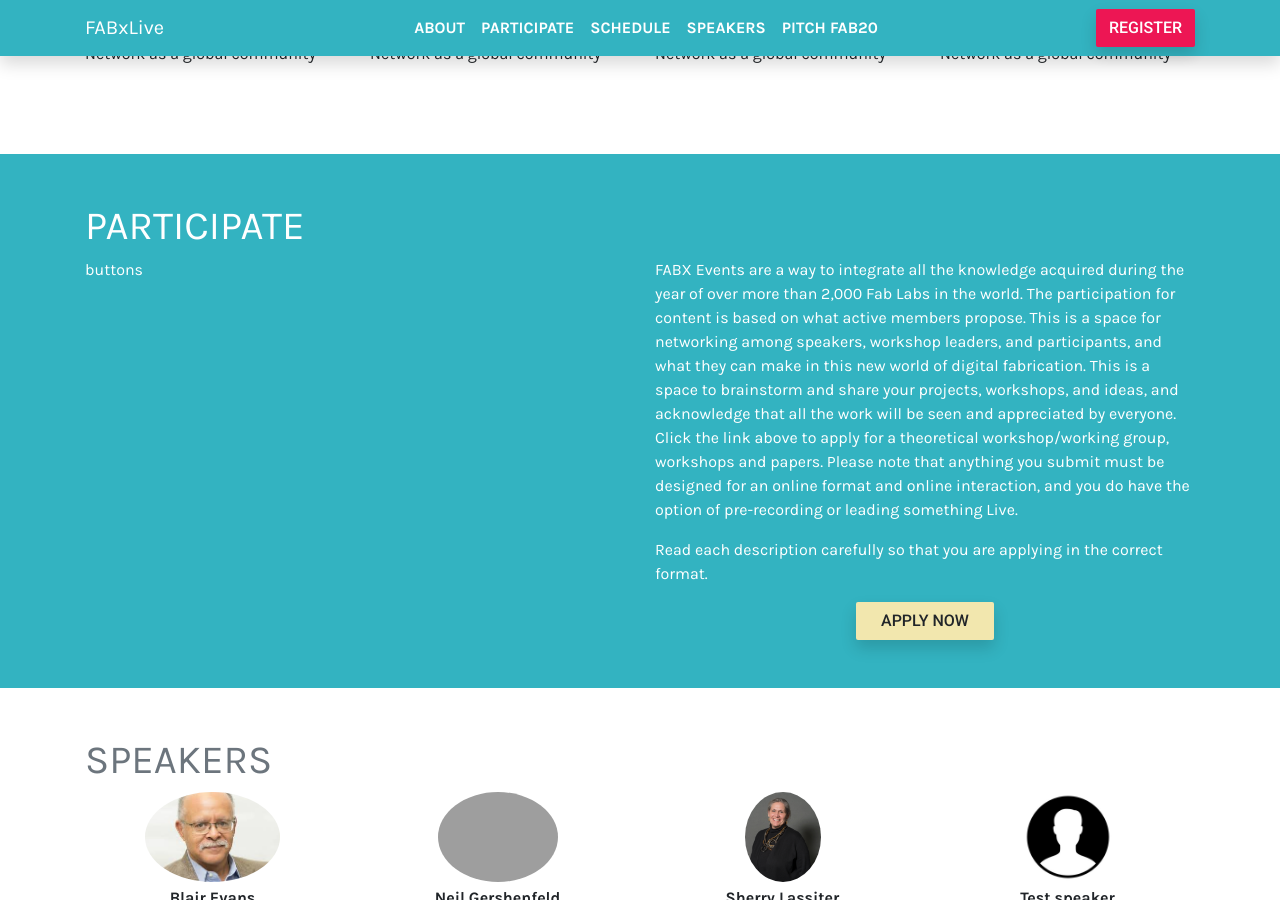
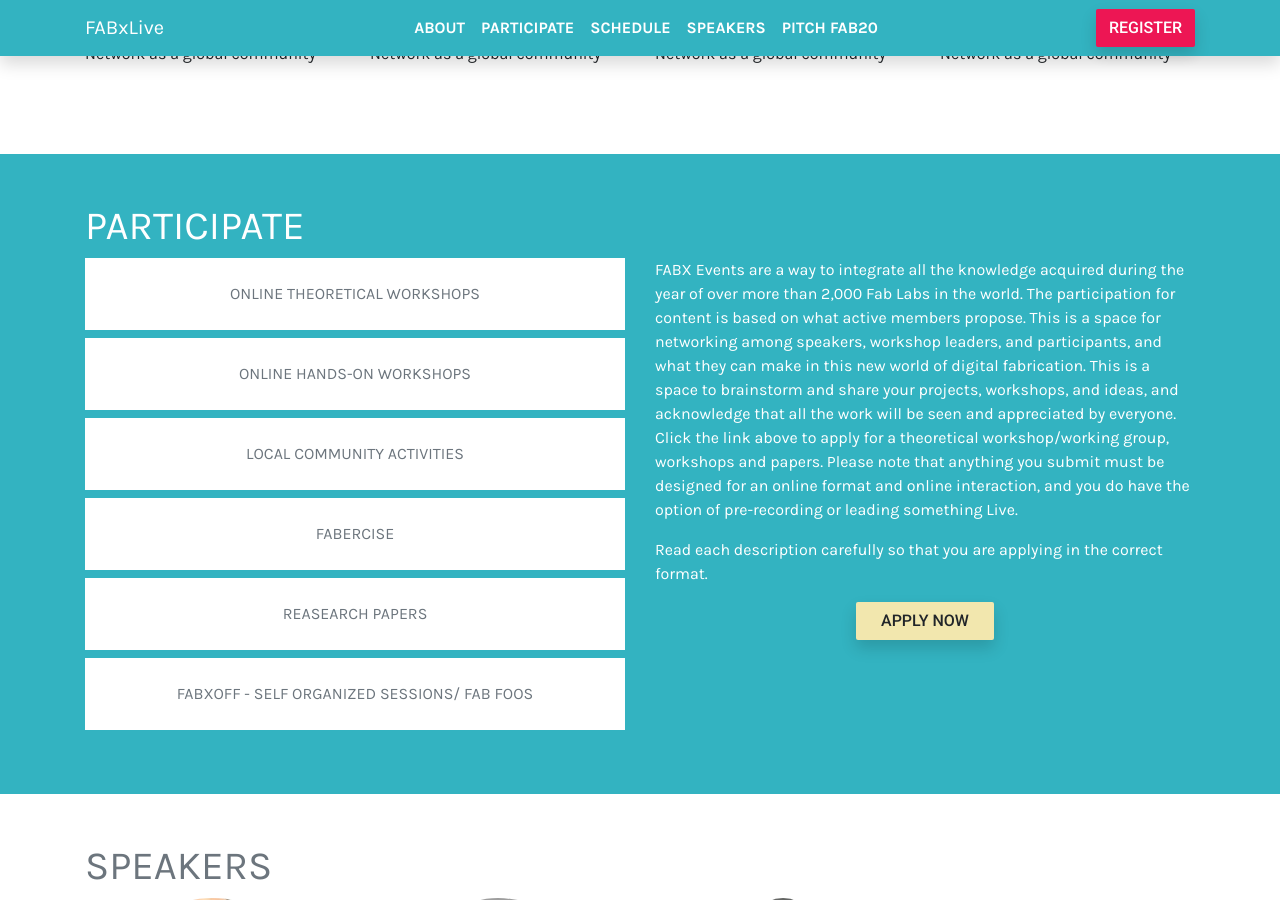
Before and after one commit to fabfoundation/fabxlive2020, a Jekyll site: the page built from index.html, in a window 1280 px wide and 900 px high, scrolled down 1567 px. Built offline with Jekyll 4.4.1, drawn with Linux system fonts in a browser that asks for light colours; nearby versions of some CDN libraries.

Commit message:
Buttons in Participate

```diff
--- a/index.html
+++ b/index.html
@@ -83,7 +83,14 @@ title: Program
     <h1>PARTICIPATE</h1>
     <div class="row">
       <div class="col-lg-6">
-        buttons
+        <ul class="list-unstyled text-center">
+          <li class="bg-white text-muted p-4 mb-2">ONLINE THEORETICAL WORKSHOPS</li>
+          <li class="bg-white text-muted p-4 mb-2">ONLINE HANDS-ON WORKSHOPS</li>
+          <li class="bg-white text-muted p-4 mb-2">LOCAL COMMUNITY ACTIVITIES</li>
+          <li class="bg-white text-muted p-4 mb-2">FABERCISE</li>
+          <li class="bg-white text-muted p-4 mb-2">REASEARCH PAPERS</li>
+          <li class="bg-white text-muted p-4 mb-2">FABXOFF - SELF ORGANIZED SESSIONS/ FAB FOOS</li>
+        </ul>
       </div>
       <div class="col-lg-6">
         <p>
```
